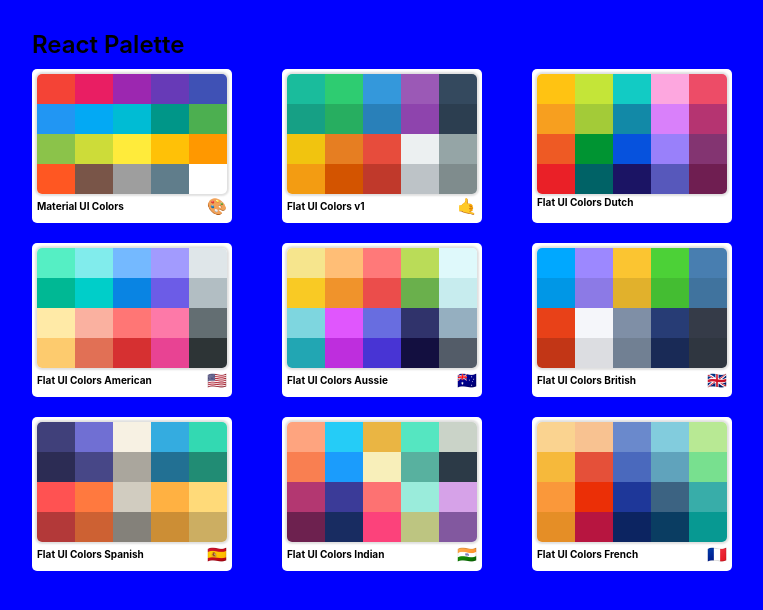
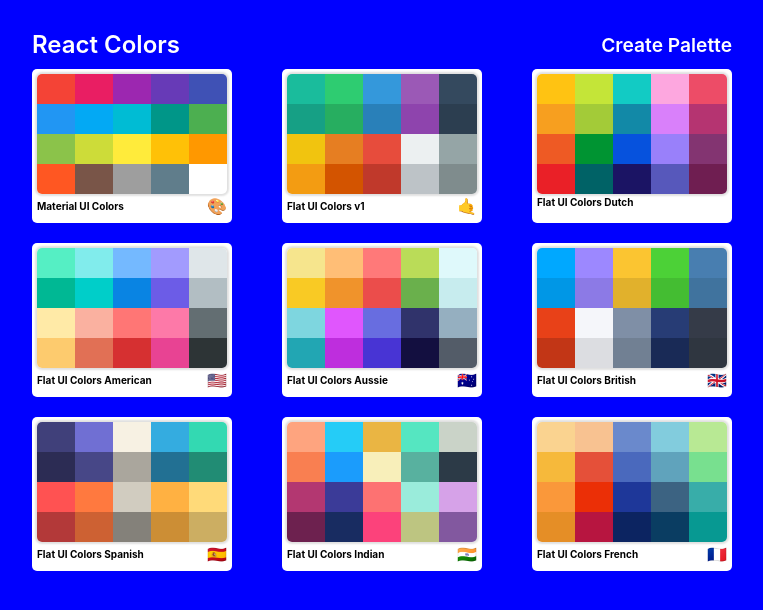
Before and after one commit to Yogeshkumar-krishnamoorthy/colors-app, a React (Create React App) app: page / in a window 1280 px wide. Shown: the top 610 px of the page, without its empty margins (258-1021 px from the left). Built offline with nearby package versions, Linux system fonts and the light colour scheme.

Commit message:
added new palette form , route and link

```diff
--- a/src/App.js
+++ b/src/App.js
@@ -9,6 +9,7 @@
 import seedColors from "./seedColors";
 import PaletteList from "./PaletteList";
 import SinglePalette from "./SinglePalette";
+import NewPaletteForm from "./NewPaletteForm";
 import "./App.css";
 
 function App() {
@@ -17,6 +18,7 @@
       <Route>
         <Route exact path="/" element={<PaletteList palette={seedColors} />} />
         <Route exact path="/palette" element={<h1>create palette</h1>} />
+        <Route exact path="/palette/new" element={<NewPaletteForm />} />
         <Route
           exact
           path="/palette/:id"
--- /dev/null
+++ b/src/NewPaletteForm.js
@@ -0,0 +1,11 @@
+import React from "react";
+
+const NewPaletteForm = () => {
+  return (
+    <div>
+      <h1>NewPaletteForm</h1>
+    </div>
+  );
+};
+
+export default NewPaletteForm;
--- a/src/PaletteList.js
+++ b/src/PaletteList.js
@@ -1,6 +1,7 @@
 import React from "react";
 import MiniPalette from "./MiniPalette";
 import { styled } from "@mui/system";
+import { Link } from "react-router-dom";
 
 const PalettesList = styled("div", {
   name: "palettes",
@@ -11,19 +12,32 @@
   backgroundColor: "blue",
 });
 
-const PalettesListHeader = styled("h1", {
+const PalettesListHeader = styled("div", {
   name: "palettes-list",
   slot: "header",
 })({
   maxWidth: 700,
-  color: "#000",
+  color: "#fff",
+  textAlign: "center",
   fontSize: "1.5rem",
   fontWeight: "600",
-  textAlign: "center",
   padding: "10px 0",
   margin: "0 auto",
   display: "flex",
   justifyContent: "space-between",
+  alignItems: "center",
+  "& h1": {
+    margin: 0,
+    fontSize: "inherit",
+    fontWeight: "inherit",
+    cursor: "default",
+  },
+  "& a": {
+    textDecoration: "none",
+    color: "inherit",
+    fontSize: "80%",
+    fontWeight: "inherit",
+  },
 });
 
 const PalettesContainer = styled("div", {
@@ -41,7 +55,10 @@
 const PaletteList = ({ palette }) => {
   return (
     <PalettesList>
-      <PalettesListHeader>React Palette</PalettesListHeader>
+      <PalettesListHeader>
+        <h1>React Colors</h1>
+        <Link to="/palette/new">Create Palette</Link>
+      </PalettesListHeader>
       <PalettesContainer>
         {palette.map((p) => (
           <MiniPalette key={p.id} {...p} />
```
